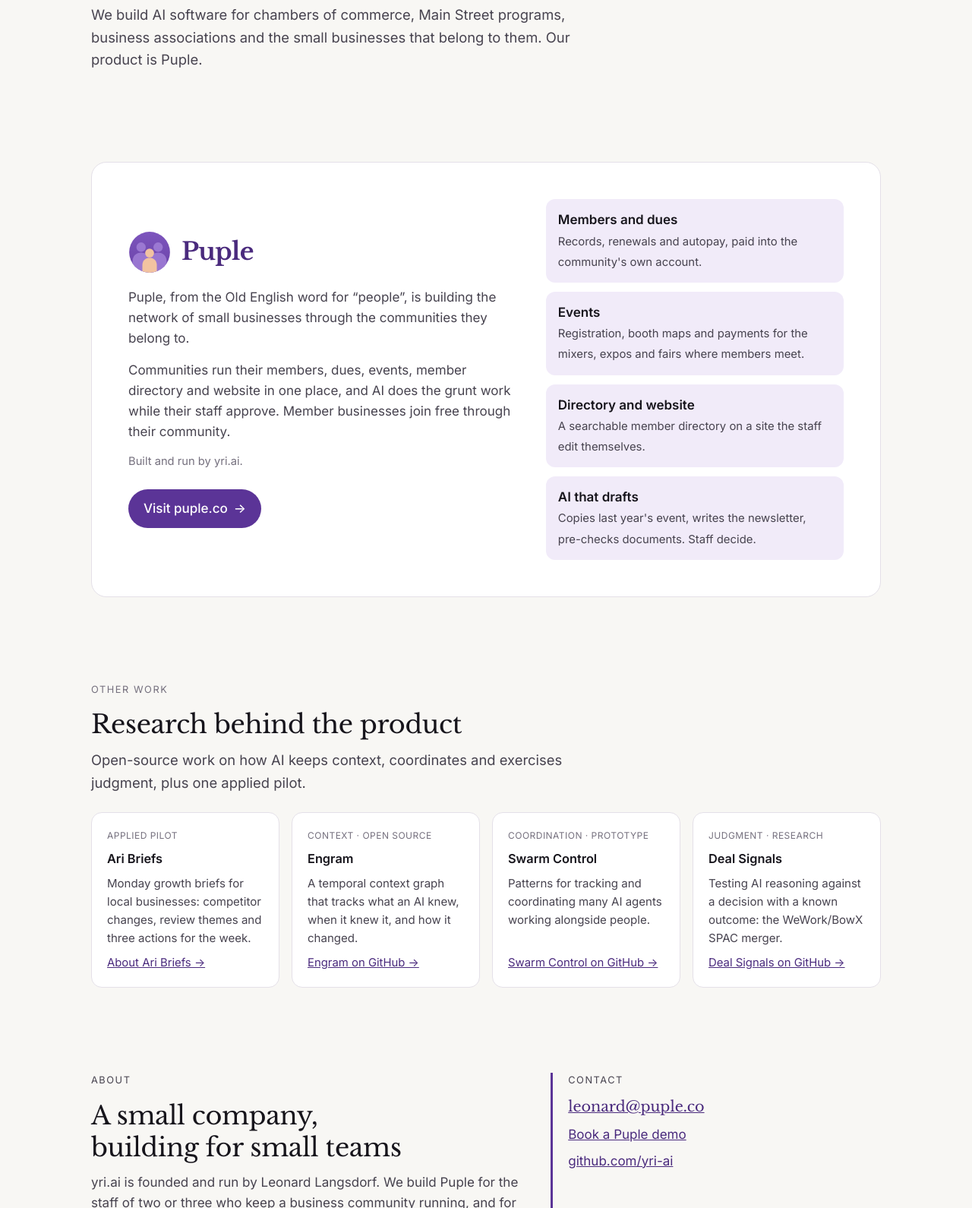
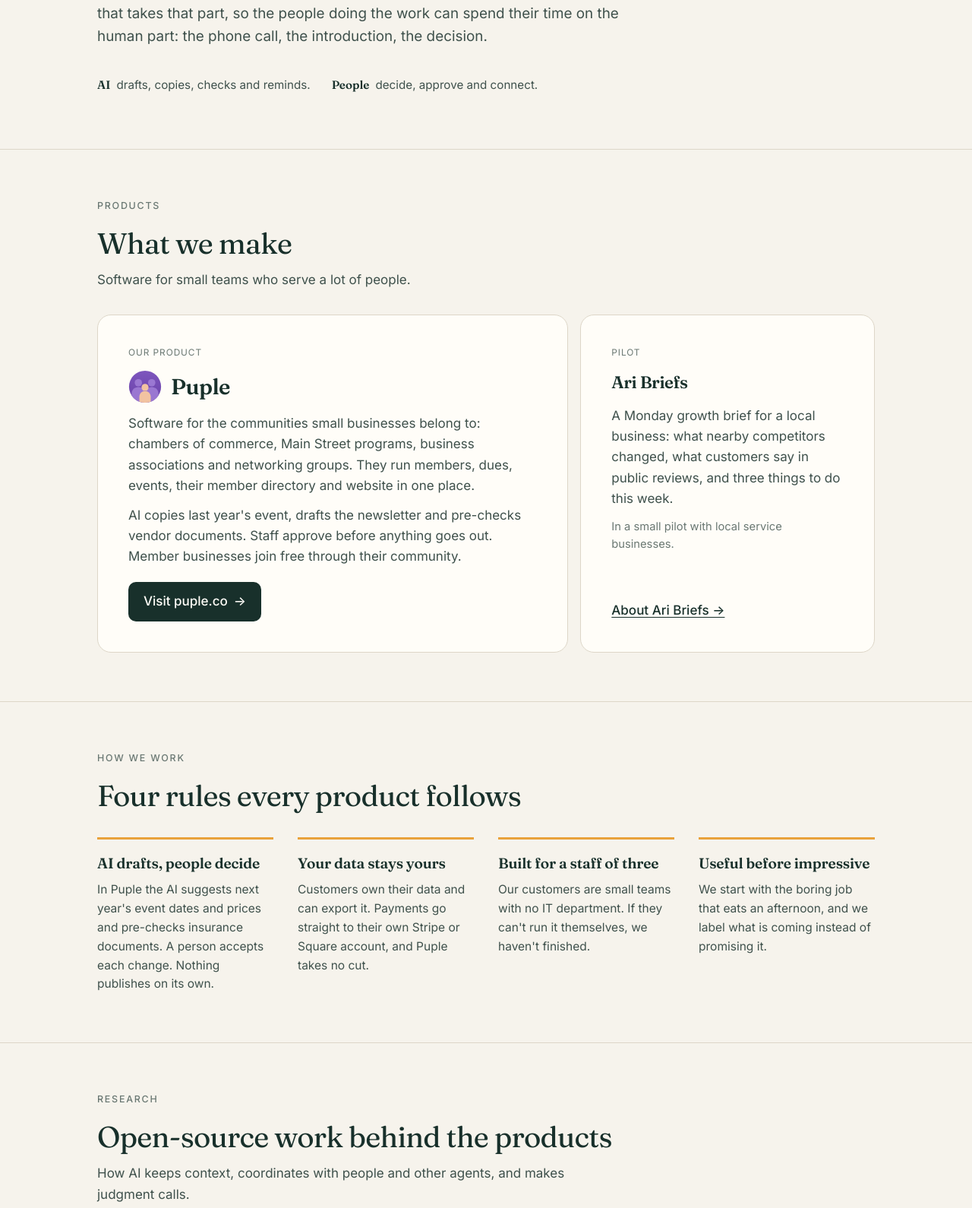
Before and after one commit to yri-ai/yri-ai.github.io, a plain HTML site: page public/index.html in a window 1280 px wide. Shown: the part 413-2003 px from the top of the page at 76% size. Drawn offline with nearby package versions, Linux system fonts and the light colour scheme.

Commit message:
Reposition yri.ai around making AI work for people
Puple is presented as a product, with Ari Briefs as a pilot, a How we
work section and research below. New spruce/amber palette, distinct
from Puple. Logo slot kept to one place in the header.

Co-Authored-By: Claude Opus 5.5 <noreply@anthropic.com>
Claude-Session: https://claude.ai/code/session_01WZX4UxHvPH6EV2hDqiqUQ9

```diff
--- a/public/index.html
+++ b/public/index.html
@@ -2,20 +2,22 @@
 <html lang="en">
 <head>
   <meta charset="utf-8">
-  <meta name="viewport" content="width=device-width, initial-scale=1">
-  <title>yri.ai: AI software for communities and small businesses</title>
-  <meta name="description" content="yri.ai makes Puple, where chambers, Main Streets and business associations run their members, dues, events, directory and website, and where their member businesses connect. AI does the grunt work.">
+  <meta name="viewport" content="width=device-width, initial-scale=1, viewport-fit=cover">
+  <title>yri.ai: making AI work for people</title>
+  <meta name="description" content="yri.ai builds AI that does the grunt work so people can do the human part. Our product Puple runs the communities small businesses belong to.">
   <link rel="canonical" href="https://yri.ai/">
   <meta property="og:type" content="website">
   <meta property="og:site_name" content="yri.ai">
-  <meta property="og:title" content="yri.ai: AI software for communities and small businesses">
-  <meta property="og:description" content="yri.ai makes Puple, the network of small businesses built through the communities they belong to.">
+  <meta property="og:title" content="yri.ai: making AI work for people">
+  <meta property="og:description" content="AI that does the grunt work so people can do the human part. Makers of Puple.">
   <meta property="og:url" content="https://yri.ai/">
   <meta name="twitter:card" content="summary">
+  <meta name="theme-color" content="#f6f3ec" media="(prefers-color-scheme: light)">
+  <meta name="theme-color" content="#0e1a18" media="(prefers-color-scheme: dark)">
   <link rel="icon" href="/favicon.svg" type="image/svg+xml">
   <link rel="preconnect" href="https://fonts.googleapis.com">
   <link rel="preconnect" href="https://fonts.gstatic.com" crossorigin>
-  <link rel="stylesheet" href="https://fonts.googleapis.com/css2?family=Inter:wght@400;500;600&family=Libre+Baskerville:ital,wght@0,400;0,700;1,400&display=swap">
+  <link rel="stylesheet" href="https://fonts.googleapis.com/css2?family=Fraunces:ital,opsz,wght@0,9..144,400;0,9..144,600;1,9..144,400&family=Inter:wght@400;500;600&display=swap">
   <script type="application/ld+json">
   {
     "@context": "https://schema.org",
@@ -23,98 +25,124 @@
     "name": "yri.ai",
     "legalName": "yri.ai",
     "url": "https://yri.ai/",
+    "slogan": "Making AI work for people",
     "email": "leonard@puple.co",
     "founder": { "@type": "Person", "name": "Leonard Langsdorf" },
-    "brand": { "@type": "Brand", "name": "Puple", "url": "https://puple.co/" },
+    "brand": [
+      { "@type": "Brand", "name": "Puple", "url": "https://puple.co/" },
+      { "@type": "Brand", "name": "Ari Briefs", "url": "https://yri.ai/ari-briefs/" }
+    ],
     "sameAs": ["https://github.com/yri-ai", "https://puple.co/"]
   }
   </script>
   <style>
+    /* yri.ai palette: spruce (the work), amber (the person), paper. Deliberately not Puple's purple. */
     :root {
-      --bg: #f8f7f4; --surface: #ffffff; --ink: #17151c; --ink-2: #47434f; --muted: #75707e;
-      --line: #e4e0e8; --plum: #5b3497; --plum-ink: #4a2a7d; --plum-wash: #f1ebf9; --apricot: #f2c3a1;
-      --serif: "Libre Baskerville", Georgia, serif;
+      --bg: #f6f3ec; --surface: #fffdf8; --ink: #18302b; --ink-2: #3f514c; --muted: #6a7873;
+      --line: #ddd6c8; --accent: #18302b; --accent-ink: #18302b; --amber: #e9a23b; --amber-ink: #9a5f0c;
+      --wash: #ece6d8; --on-accent: #fffdf8;
+      --serif: "Fraunces", Georgia, serif;
       --sans: "Inter", -apple-system, BlinkMacSystemFont, "Segoe UI", sans-serif;
     }
     @media (prefers-color-scheme: dark) {
-      :root { --bg: #121016; --surface: #1b1820; --ink: #f2eff6; --ink-2: #cfc9d8; --muted: #9a93a6;
-        --line: #2e2936; --plum: #b896ec; --plum-ink: #d4bff5; --plum-wash: #241c31; color-scheme: dark; }
+      :root:not([data-theme="light"]) { --bg: #0e1a18; --surface: #14231f; --ink: #eef3ef; --ink-2: #c6d2cd; --muted: #93a49e;
+        --line: #26372f; --accent: #e9a23b; --accent-ink: #f0bd6e; --amber-ink: #f0bd6e; --wash: #1a2c27; --on-accent: #0e1a18; color-scheme: dark; }
     }
+    :root[data-theme="dark"] { --bg: #0e1a18; --surface: #14231f; --ink: #eef3ef; --ink-2: #c6d2cd; --muted: #93a49e;
+      --line: #26372f; --accent: #e9a23b; --accent-ink: #f0bd6e; --amber-ink: #f0bd6e; --wash: #1a2c27; --on-accent: #0e1a18; color-scheme: dark; }
+
     * { box-sizing: border-box; }
     html { -webkit-text-size-adjust: 100%; }
     body { margin: 0; background: var(--bg); color: var(--ink); font-family: var(--sans); font-size: 17px; line-height: 1.6; -webkit-font-smoothing: antialiased; }
-    a { color: var(--plum-ink); }
-    a:focus-visible, .btn:focus-visible { outline: 3px solid var(--plum); outline-offset: 3px; border-radius: 6px; }
-    .wrap { max-width: 1080px; margin: 0 auto; padding-left: max(20px, env(safe-area-inset-left)); padding-right: max(20px, env(safe-area-inset-right)); }
+    a { color: var(--accent-ink); text-underline-offset: 3px; }
+    a:focus-visible, .btn:focus-visible { outline: 3px solid var(--amber); outline-offset: 3px; border-radius: 6px; }
+    .wrap { max-width: 1080px; margin: 0 auto; padding-left: max(16px, env(safe-area-inset-left, 0px)); padding-right: max(16px, env(safe-area-inset-right, 0px)); }
+    @media (min-width: 600px) { .wrap { padding-left: max(28px, env(safe-area-inset-left, 0px)); padding-right: max(28px, env(safe-area-inset-right, 0px)); } }
     .skip { position: absolute; left: -999px; }
     .skip:focus { left: 16px; top: 16px; background: var(--surface); padding: 8px 12px; z-index: 10; }
 
+    /* Brand: swap the logo here only. .brand-mark stays empty (hidden) until a mark is chosen. */
     header.site { border-bottom: 1px solid var(--line); }
     header.site .wrap { display: flex; align-items: center; justify-content: space-between; gap: 16px; padding-block: 18px; }
-    .wordmark { font-family: var(--serif); font-weight: 700; font-size: 1.25rem; color: var(--ink); text-decoration: none; letter-spacing: -0.01em; }
+    .brand { display: inline-flex; align-items: center; gap: 10px; text-decoration: none; color: var(--ink); }
+    .brand-mark:empty { display: none; }
+    .brand-mark svg { width: 30px; height: 30px; display: block; }
+    .wordmark { font-family: var(--serif); font-weight: 600; font-size: 1.35rem; letter-spacing: -0.02em; }
+    .wordmark b { font-weight: 600; color: var(--amber-ink); }
     nav ul { list-style: none; display: flex; gap: 22px; margin: 0; padding: 0; font-size: 0.95rem; }
     nav a { color: var(--ink-2); text-decoration: none; }
     nav a:hover { color: var(--ink); text-decoration: underline; }
 
-    .hero { padding-block: 88px 64px; }
-    .eyebrow { font-size: 0.8rem; letter-spacing: 0.12em; text-transform: uppercase; color: var(--muted); margin: 0 0 18px; }
-    h1 { font-family: var(--serif); font-weight: 400; font-size: clamp(2.1rem, 5.2vw, 3.6rem); line-height: 1.15; letter-spacing: -0.02em; margin: 0; max-width: 17ch; text-wrap: balance; }
-    h1 em { font-style: italic; color: var(--plum-ink); }
-    .lede { font-size: 1.15rem; color: var(--ink-2); max-width: 60ch; margin: 24px 0 0; }
+    .hero { padding-block: 96px 72px; }
+    .eyebrow, .section-label { font-size: 0.78rem; letter-spacing: 0.14em; text-transform: uppercase; color: var(--muted); margin: 0 0 16px; font-weight: 500; }
+    h1 { font-family: var(--serif); font-weight: 400; font-size: clamp(2.5rem, 7vw, 4.6rem); line-height: 1.05; letter-spacing: -0.03em; margin: 0; max-width: 14ch; text-wrap: balance; }
+    h1 em { font-style: italic; color: var(--amber-ink); }
+    .lede { font-size: 1.18rem; color: var(--ink-2); max-width: 58ch; margin: 28px 0 0; }
+    .hero-split { display: flex; flex-wrap: wrap; gap: 12px 28px; margin: 36px 0 0; padding: 0; list-style: none; font-size: 0.95rem; color: var(--ink-2); }
+    .hero-split li { display: flex; align-items: baseline; gap: 8px; }
+    .hero-split strong { font-family: var(--serif); font-weight: 600; color: var(--ink); }
 
-    section { padding-block: 56px; }
-    h2 { font-family: var(--serif); font-weight: 400; font-size: clamp(1.6rem, 3vw, 2.1rem); line-height: 1.25; margin: 0 0 12px; letter-spacing: -0.01em; text-wrap: balance; }
-    .section-label { font-size: 0.8rem; letter-spacing: 0.12em; text-transform: uppercase; color: var(--muted); margin: 0 0 14px; }
+    section { padding-block: 64px; border-top: 1px solid var(--line); }
+    h2 { font-family: var(--serif); font-weight: 400; font-size: clamp(1.7rem, 3.4vw, 2.4rem); line-height: 1.2; margin: 0 0 12px; letter-spacing: -0.02em; text-wrap: balance; }
+    .intro { color: var(--ink-2); max-width: 60ch; margin: 0; }
 
-    .feature { background: var(--surface); border: 1px solid var(--line); border-radius: 20px; padding: clamp(24px, 4vw, 48px); display: grid; grid-template-columns: minmax(0, 1.3fr) minmax(0, 1fr); gap: 40px; align-items: center; }
-    .feature-brand { display: flex; align-items: center; gap: 14px; margin-bottom: 18px; }
-    .feature-brand img { width: 56px; height: 56px; }
-    .feature-brand span { font-family: var(--serif); font-size: 2rem; font-weight: 700; color: var(--plum-ink); letter-spacing: -0.02em; }
-    .feature p { color: var(--ink-2); margin: 0 0 14px; max-width: 58ch; }
-    .feature .note { font-size: 0.92rem; color: var(--muted); }
-    .btn { display: inline-flex; align-items: center; gap: 8px; background: var(--plum); color: #fff; text-decoration: none; font-weight: 500; padding: 12px 20px; border-radius: 999px; margin-top: 10px; }
-    @media (prefers-color-scheme: dark) { .btn { color: #17101f; } }
-    .btn:hover { filter: brightness(1.08); }
-    .does { list-style: none; margin: 0; padding: 0; display: grid; gap: 12px; }
-    .does li { background: var(--plum-wash); border-radius: 12px; padding: 14px 16px; }
-    .does strong { display: block; font-weight: 600; color: var(--ink); }
-    .does span { font-size: 0.93rem; color: var(--ink-2); }
+    .products { display: grid; grid-template-columns: minmax(0, 1.6fr) minmax(0, 1fr); gap: 16px; margin-top: 32px; }
+    .product { background: var(--surface); border: 1px solid var(--line); border-radius: 18px; padding: clamp(22px, 3.5vw, 40px); display: flex; flex-direction: column; gap: 12px; min-width: 0; }
+    .product-head { display: flex; align-items: center; gap: 12px; }
+    .product-head img { width: 44px; height: 44px; }
+    .product-head h3 { font-family: var(--serif); font-weight: 600; font-size: 1.8rem; margin: 0; letter-spacing: -0.02em; }
+    .product.small .product-head h3 { font-size: 1.4rem; }
+    .tag { font-size: 0.74rem; color: var(--muted); letter-spacing: 0.08em; text-transform: uppercase; }
+    .product p { color: var(--ink-2); margin: 0; max-width: 56ch; }
+    .product .note { font-size: 0.92rem; color: var(--muted); }
+    .btn { align-self: flex-start; display: inline-flex; align-items: center; gap: 8px; background: var(--accent); color: var(--on-accent); text-decoration: none; font-weight: 500; padding: 12px 20px; border-radius: 10px; margin-top: 8px; }
+    .btn:hover { filter: brightness(1.12); }
+    .text-link { margin-top: auto; font-weight: 500; }
 
-    .work { display: grid; grid-template-columns: repeat(auto-fit, minmax(min(100%, 240px), 1fr)); gap: 16px; margin-top: 24px; }
-    .card { border: 1px solid var(--line); border-radius: 14px; padding: 20px; background: var(--surface); display: flex; flex-direction: column; gap: 8px; }
-    .card h3 { font-size: 1.02rem; margin: 0; font-weight: 600; }
-    .card p { margin: 0; color: var(--ink-2); font-size: 0.94rem; flex: 1; }
-    .tag { font-size: 0.75rem; color: var(--muted); letter-spacing: 0.04em; text-transform: uppercase; }
-    .card a { font-size: 0.93rem; }
+    .principles { display: grid; grid-template-columns: repeat(auto-fit, minmax(min(100%, 230px), 1fr)); gap: 28px 32px; margin-top: 32px; }
+    .principle { border-top: 3px solid var(--amber); padding-top: 16px; min-width: 0; }
+    .principle h3 { font-family: var(--serif); font-weight: 600; font-size: 1.2rem; margin: 0 0 8px; letter-spacing: -0.01em; }
+    .principle p { margin: 0; color: var(--ink-2); font-size: 0.97rem; }
 
-    .about { display: grid; grid-template-columns: minmax(0, 1.3fr) minmax(0, 1fr); gap: 40px; }
+    .research { display: grid; grid-template-columns: repeat(auto-fit, minmax(min(100%, 240px), 1fr)); gap: 14px; margin-top: 28px; }
+    .card { border: 1px solid var(--line); border-radius: 14px; padding: 18px 20px; display: flex; flex-direction: column; gap: 6px; min-width: 0; }
+    .card h3 { font-size: 1rem; margin: 0; font-weight: 600; }
+    .card p { margin: 0; color: var(--ink-2); font-size: 0.93rem; flex: 1; }
+    .card a { font-size: 0.92rem; }
+
+    .about { display: grid; grid-template-columns: minmax(0, 1.4fr) minmax(0, 1fr); gap: 40px; }
     .about p { color: var(--ink-2); max-width: 60ch; margin: 0 0 14px; }
-    .contact { border-left: 3px solid var(--plum); padding-left: 20px; }
+    .contact { background: var(--wash); border-radius: 16px; padding: 24px; }
     .contact p { margin: 0 0 8px; }
-    .contact .addr { font-family: var(--serif); font-size: 1.2rem; color: var(--ink); }
+    .contact .addr { font-family: var(--serif); font-size: 1.25rem; }
 
-    footer { border-top: 1px solid var(--line); margin-top: 32px; }
+    footer { border-top: 1px solid var(--line); }
     footer .wrap { display: flex; flex-wrap: wrap; justify-content: space-between; gap: 12px; padding-block: 28px; font-size: 0.88rem; color: var(--muted); }
     footer a { color: var(--muted); }
 
     @media (max-width: 760px) {
-      .feature, .about { grid-template-columns: minmax(0, 1fr); gap: 28px; }
-      .hero { padding-block: 56px 40px; }
+      .products, .about { grid-template-columns: minmax(0, 1fr); gap: 16px; }
+      .about { gap: 28px; }
+      .hero { padding-block: 60px 48px; }
       nav ul { gap: 14px; font-size: 0.9rem; }
-      section { padding-block: 40px; }
+      section { padding-block: 44px; }
     }
-    @media (max-width: 420px) { nav li.opt { display: none; } }
+    @media (max-width: 460px) { nav li.opt { display: none; } }
   </style>
 </head>
 <body>
   <a class="skip" href="#main">Skip to content</a>
   <header class="site">
     <div class="wrap">
-      <a class="wordmark" href="/">yri.ai</a>
+      <a class="brand" href="/" aria-label="yri.ai home">
+        <span class="brand-mark" aria-hidden="true"></span>
+        <span class="wordmark">yri<b>.</b>ai</span>
+      </a>
       <nav aria-label="Main">
         <ul>
-          <li><a href="#puple">Puple</a></li>
-          <li class="opt"><a href="#projects">Other work</a></li>
+          <li><a href="#products">Products</a></li>
+          <li class="opt"><a href="#how-we-work">How we work</a></li>
+          <li class="opt"><a href="#research">Research</a></li>
           <li><a href="#contact">Contact</a></li>
         </ul>
       </nav>
@@ -122,47 +150,77 @@
   </header>
 
   <main id="main">
-    <div class="wrap hero">
-      <p class="eyebrow">yri.ai</p>
-      <h1>Software for the communities that hold <em>small businesses</em> together.</h1>
-      <p class="lede">We build AI software for chambers of commerce, Main Street programs, business associations and the small businesses that belong to them. Our product is Puple.</p>
+    <div class="hero">
+      <div class="wrap">
+        <p class="eyebrow">yri.ai</p>
+        <h1>Making AI work for <em>people</em>.</h1>
+        <p class="lede">Most of a working day goes to retyping, chasing and first drafts. We build AI that takes that part, so the people doing the work can spend their time on the human part: the phone call, the introduction, the decision.</p>
+        <ul class="hero-split" aria-label="Who does what">
+          <li><strong>AI</strong> drafts, copies, checks and reminds.</li>
+          <li><strong>People</strong> decide, approve and connect.</li>
+        </ul>
+      </div>
     </div>
 
-    <section id="puple" aria-labelledby="puple-h">
+    <section id="products" aria-labelledby="products-h">
+      <span id="projects"></span>
       <div class="wrap">
-        <div class="feature">
-          <div>
-            <div class="feature-brand">
-              <img src="/puple-mark.svg" alt="" width="56" height="56">
-              <span id="puple-h">Puple</span>
+        <p class="section-label">Products</p>
+        <h2 id="products-h">What we make</h2>
+        <p class="intro">Software for small teams who serve a lot of people.</p>
+        <div class="products">
+          <article class="product" id="puple" aria-labelledby="puple-h">
+            <span class="tag">Our product</span>
+            <div class="product-head">
+              <img src="/puple-mark.svg" alt="" width="44" height="44">
+              <h3 id="puple-h">Puple</h3>
             </div>
-            <p>Puple, from the Old English word for “people”, is building the network of small businesses through the communities they belong to.</p>
-            <p>Communities run their members, dues, events, member directory and website in one place, and AI does the grunt work while their staff approve. Member businesses join free through their community.</p>
-            <p class="note">Built and run by yri.ai.</p>
+            <p>Software for the communities small businesses belong to: chambers of commerce, Main Street programs, business associations and networking groups. They run members, dues, events, their member directory and website in one place.</p>
+            <p>AI copies last year's event, drafts the newsletter and pre-checks vendor documents. Staff approve before anything goes out. Member businesses join free through their community.</p>
             <a class="btn" href="https://puple.co/">Visit puple.co <span aria-hidden="true">→</span></a>
-          </div>
-          <ul class="does" aria-label="What communities run on Puple">
-            <li><strong>Members and dues</strong><span>Records, renewals and autopay, paid into the community's own account.</span></li>
-            <li><strong>Events</strong><span>Registration, booth maps and payments for the mixers, expos and fairs where members meet.</span></li>
-            <li><strong>Directory and website</strong><span>A searchable member directory on a site the staff edit themselves.</span></li>
-            <li><strong>AI that drafts</strong><span>Copies last year's event, writes the newsletter, pre-checks documents. Staff decide.</span></li>
-          </ul>
+          </article>
+          <article class="product small" aria-labelledby="ari-h">
+            <span class="tag">Pilot</span>
+            <div class="product-head"><h3 id="ari-h">Ari Briefs</h3></div>
+            <p>A Monday growth brief for a local business: what nearby competitors changed, what customers say in public reviews, and three things to do this week.</p>
+            <p class="note">In a small pilot with local service businesses.</p>
+            <a class="text-link" href="/ari-briefs/">About Ari Briefs →</a>
+          </article>
         </div>
       </div>
     </section>
 
-    <section id="projects" aria-labelledby="projects-h">
+    <section id="how-we-work" aria-labelledby="how-h">
       <div class="wrap">
-        <p class="section-label">Other work</p>
-        <h2 id="projects-h">Research behind the product</h2>
-        <p class="lede" style="margin-top:0">Open-source work on how AI keeps context, coordinates and exercises judgment, plus one applied pilot.</p>
-        <div class="work" id="research">
-          <article class="card">
-            <span class="tag">Applied pilot</span>
-            <h3>Ari Briefs</h3>
-            <p>Monday growth briefs for local businesses: competitor changes, review themes and three actions for the week.</p>
-            <a href="/ari-briefs/">About Ari Briefs →</a>
-          </article>
+        <p class="section-label">How we work</p>
+        <h2 id="how-h">Four rules every product follows</h2>
+        <div class="principles">
+          <div class="principle">
+            <h3>AI drafts, people decide</h3>
+            <p>In Puple the AI suggests next year's event dates and prices and pre-checks insurance documents. A person accepts each change. Nothing publishes on its own.</p>
+          </div>
+          <div class="principle">
+            <h3>Your data stays yours</h3>
+            <p>Customers own their data and can export it. Payments go straight to their own Stripe or Square account, and Puple takes no cut.</p>
+          </div>
+          <div class="principle">
+            <h3>Built for a staff of three</h3>
+            <p>Our customers are small teams with no IT department. If they can't run it themselves, we haven't finished.</p>
+          </div>
+          <div class="principle">
+            <h3>Useful before impressive</h3>
+            <p>We start with the boring job that eats an afternoon, and we label what is coming instead of promising it.</p>
+          </div>
+        </div>
+      </div>
+    </section>
+
+    <section id="research" aria-labelledby="research-h">
+      <div class="wrap">
+        <p class="section-label">Research</p>
+        <h2 id="research-h">Open-source work behind the products</h2>
+        <p class="intro">How AI keeps context, coordinates with people and other agents, and makes judgment calls.</p>
+        <div class="research">
           <article class="card">
             <span class="tag">Context · open source</span>
             <h3>Engram</h3>
@@ -189,9 +247,8 @@
       <div class="wrap about">
         <div>
           <p class="section-label">About</p>
-          <h2 id="contact-h">A small company, building for small teams</h2>
-          <p>yri.ai is founded and run by Leonard Langsdorf. We build Puple for the staff of two or three who keep a business community running, and for the businesses that count on them.</p>
-          <p>Every community owns its data, and payments go straight to the community's own account.</p>
+          <h2 id="contact-h">A small company that builds for small teams</h2>
+          <p>yri.ai was founded by Leonard Langsdorf. We build practical AI products for the people who keep local businesses and their communities running. Puple is our main product.</p>
         </div>
         <div class="contact">
           <p class="section-label">Contact</p>
@@ -205,7 +262,7 @@
 
   <footer>
     <div class="wrap">
-      <span>© 2026 yri.ai. Puple is a product of yri.ai.</span>
+      <span>© 2026 yri.ai · Making AI work for people. Puple is a product of yri.ai.</span>
       <span><a href="https://puple.co/">puple.co</a> · <a href="mailto:leonard@puple.co">leonard@puple.co</a></span>
     </div>
   </footer>
```
Also changed, not shown: public/404.html (+2 -2 lines), public/favicon.svg.
